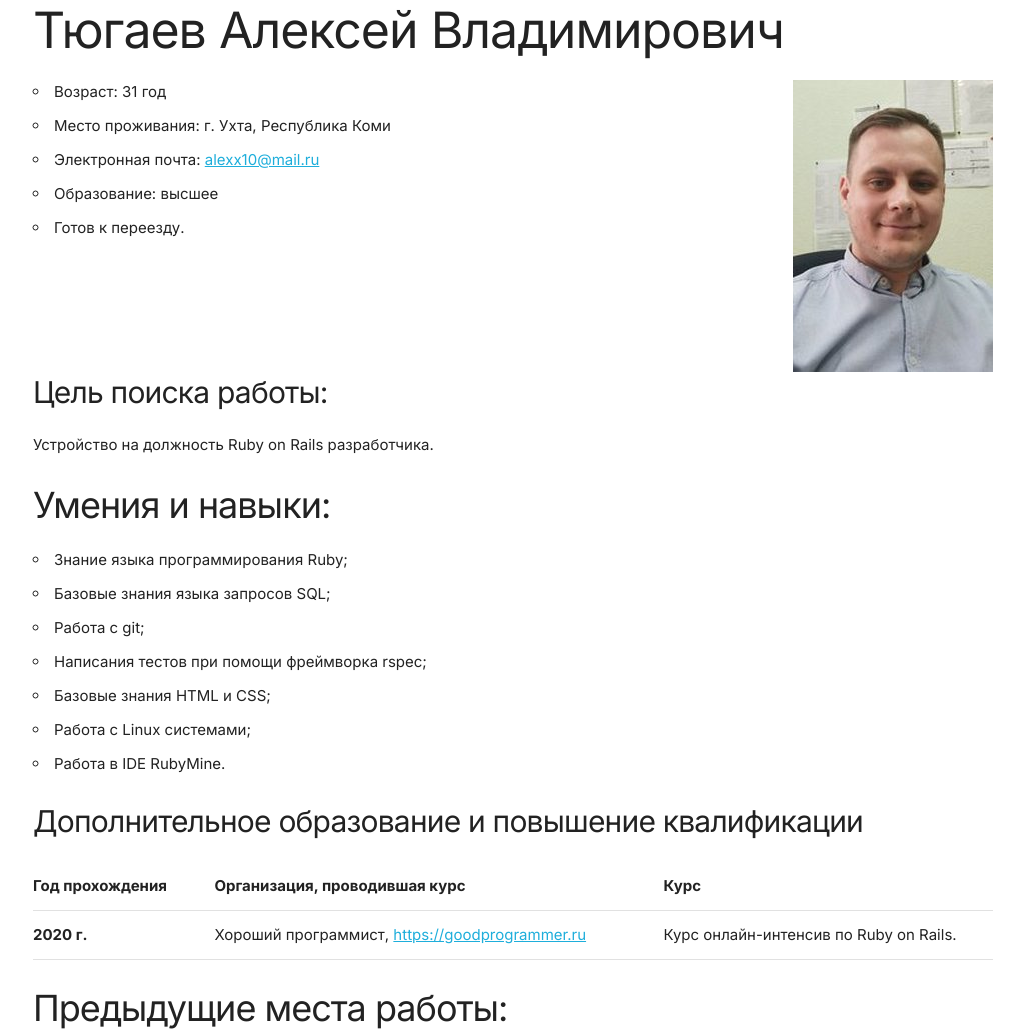
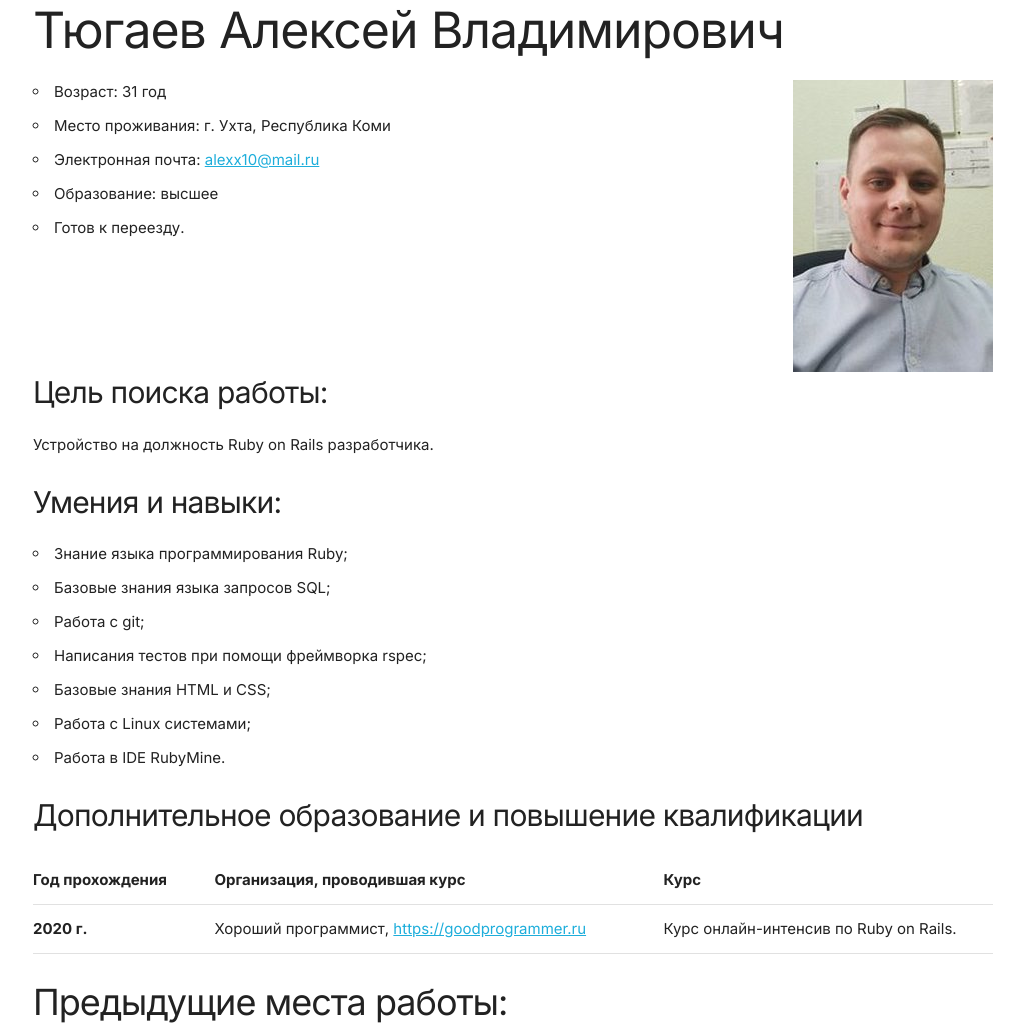
Before and after one commit to cyprus11/cv, a plain HTML site: page index.html in a window 1280 px wide. Shown: the top 1035 px of the page, without its empty margins (127-1151 px from the left). Drawn offline with Linux system fonts and the light colour scheme.

Commit message:
fix one tag

```diff
--- a/index.html
+++ b/index.html
@@ -32,7 +32,7 @@
     <p>Устройство на должность Ruby on Rails разработчика.</p>
   </div>
   <div class="row">
-    <h3>Умения и навыки:</h3>
+    <h4>Умения и навыки:</h4>
     <ul>
       <li>Знание языка программирования Ruby;</li>
       <li>Базовые знания языка запросов SQL;</li>
```
